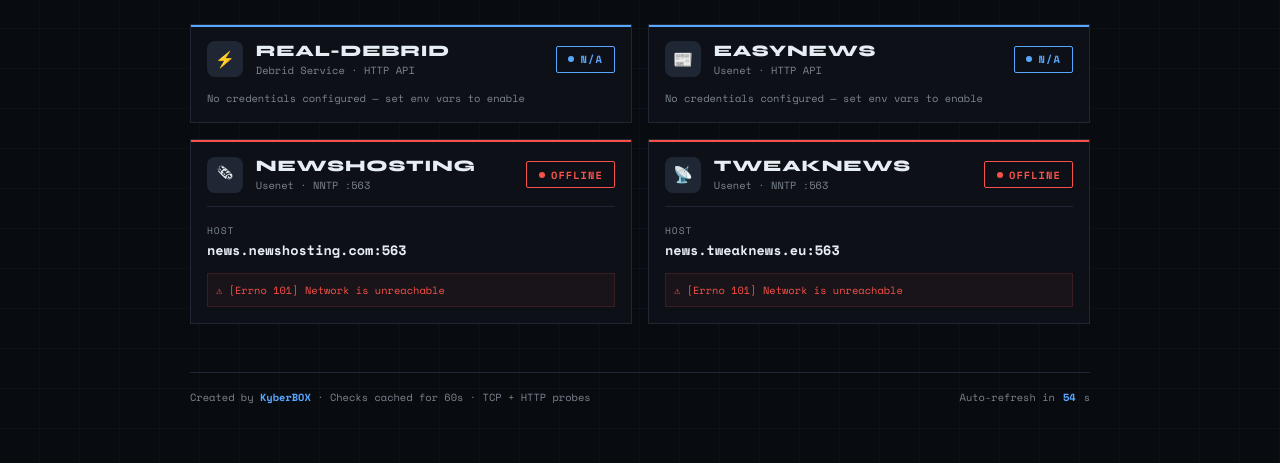
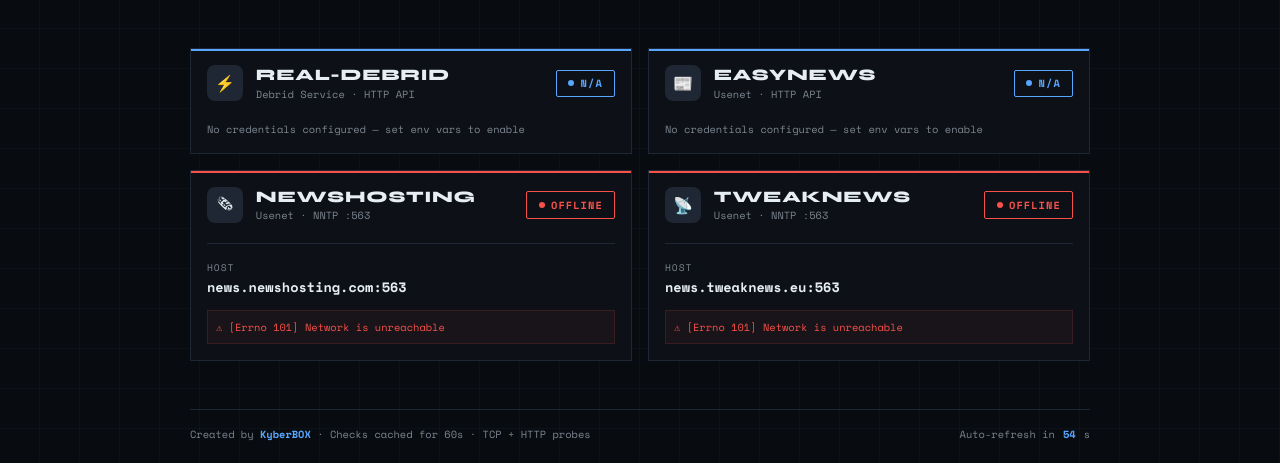
Before and after one commit to KyberDot/service-monitor, a Flask app: page / in a window 1280 px wide. Shown: the part 92-555 px from the top of the page. Run offline with Flask 3, Linux system fonts and the light colour scheme; data that the repository does not hold is empty.

Commit message:
Adjust margins in header and card-header styles

```diff
--- a/templates/index.html
+++ b/templates/index.html
@@ -36,7 +36,7 @@
 
   header {
     max-width: 900px;
-    margin: 0 auto 1.5rem;
+    margin: 0 auto 3rem;
     display: flex;
     align-items: flex-end;
     justify-content: space-between;
@@ -150,7 +150,7 @@
     display: flex;
     align-items: center;
     justify-content: space-between;
-    margin-bottom: 0.8rem;
+    margin-bottom: 1.2rem;
   }
 
   .service-info {
```
